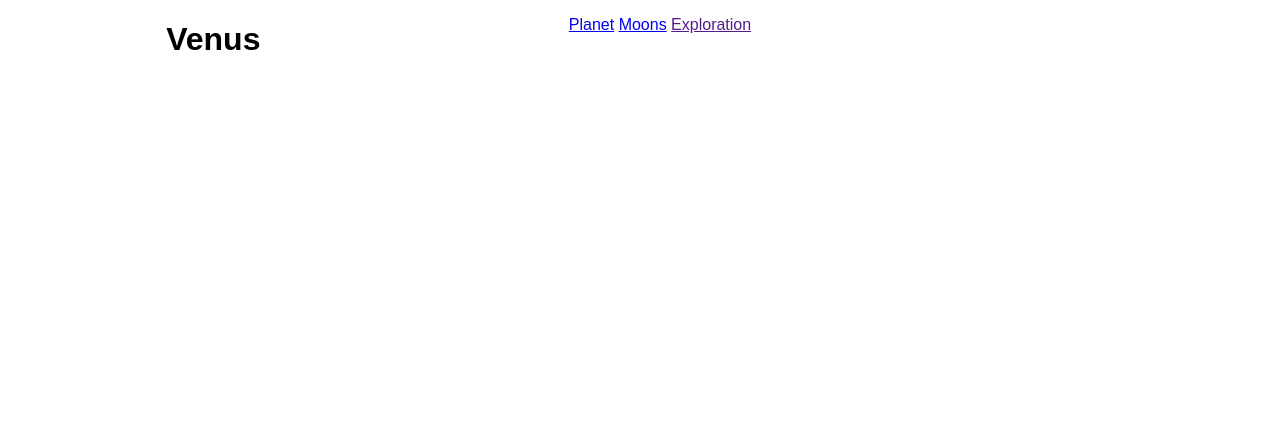
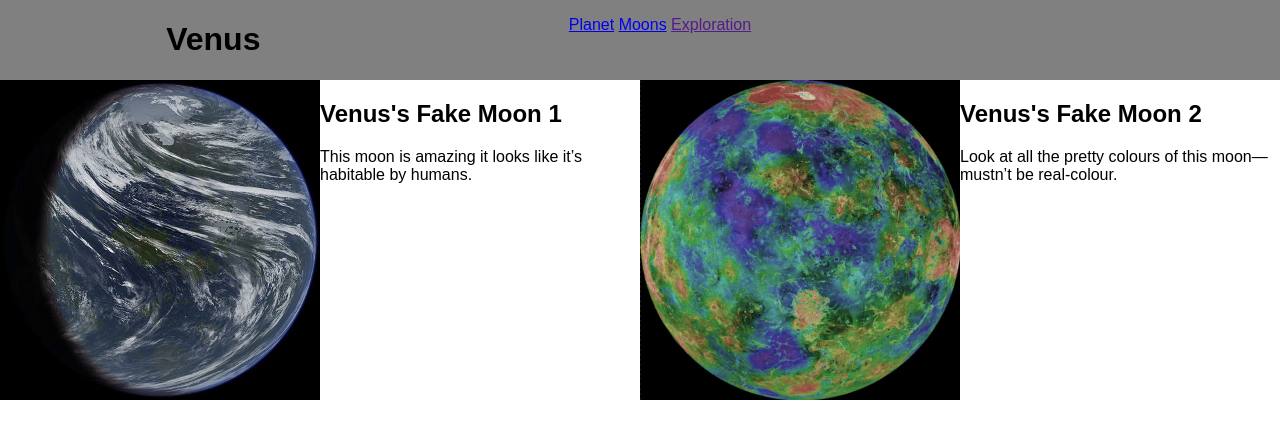
Before and after one commit to B2G7M/planet-website, a plain HTML site: page moon.html in a window 1280 px wide. Drawn offline with Linux system fonts and the light colour scheme.

Commit message:
Added Moon Html
Added the moon page and all the contents inside

```diff
--- a/css/main.css
+++ b/css/main.css
@@ -44,3 +44,8 @@ h1 {
 .img-flex {
 	width: 100%;
 }
+
+.navbar {
+	background-color: grey;
+	overflow: hidden;
+}
--- a/moon.html
+++ b/moon.html
@@ -12,10 +12,11 @@
 
 <html>
 	<body>
-		<div class="grid">
-		<div class="unit xs-1 s-1 m-1-3 l-1-3 gutter">
-			<h1>Venus</h1>
-		</div>
+		<div class="navbar">
+			<div class="grid">
+				<div class="unit xs-1 s-1 m-1-3 l-1-3 gutter">
+					<h1>Venus</h1>
+			</div>
 
 		<div class="unit xs-1 s-1 m-1-3 l-1-3 gutter">
 			<nav>
@@ -27,6 +28,37 @@
 			</nav>
 		</div>
 	</div>
+	</div>
+
+	<div class="grid">
+		<div class="unit xs-1 s-1 m-1-2 l-1-2">
+			<div class="grid">
+				<div class="unit xs-1 s-1 m-1 l-1-2">
+					<img class="img-flex" src="images/venus-moon-1.jpg" alt="">
+				</div>
+
+				<div class="unit xs-1 s-1 m-1 l-1-2">
+					<h2>Venus's Fake Moon 1</h2>
+
+					<p>This moon is amazing it looks like it’s habitable by humans.</p>
+				</div>
+			</div>
+		</div>
+
+		<div class="unit xs-1 s-1 m-1-2 l-1-2">
+			<div class="grid">
+				<div class="unit xs-1 s-1 m-1 l-1-2">
+					<img class="img-flex" src="images/venus-moon-2.jpg" alt="">
+				</div>
+
+				<div class="unit xs-1 s-1 m-1 l-1-2">
+					<h2>Venus's Fake Moon 2</h2>
+
+					<p>Look at all the pretty colours of this moon—mustn’t be real-colour.
+</p>
+				</div>
+			</div>
+		</div>
 
 	</body>
 </html>
```
Also changed, not shown: index.html (+6 -3 lines).
